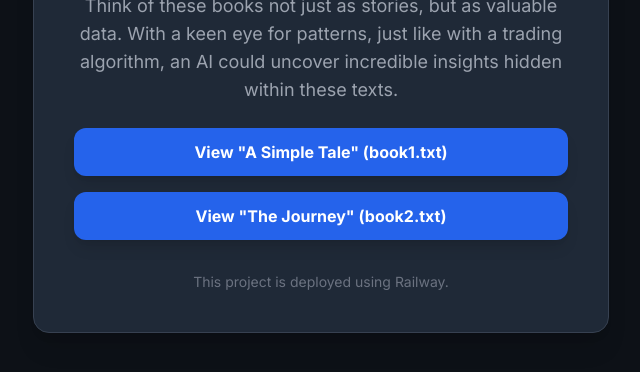
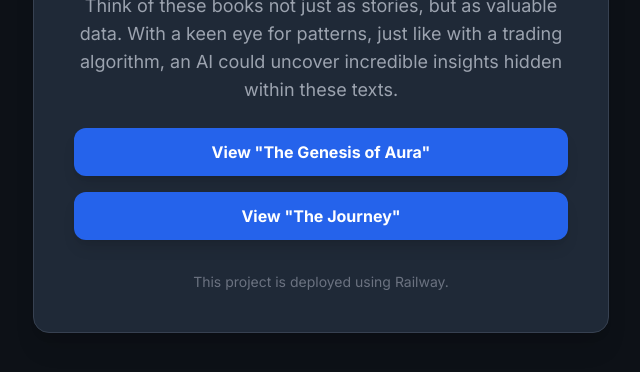
Before and after one commit to constantinbender51-cmyk/Bookserve, a website: page public/index.html in a window 1280 px wide. Shown: the part 306-678 px from the top of the page, without its empty margins (319-959 px from the left). Drawn offline with nearby package versions, Linux system fonts and the light colour scheme.

Commit message:
Update index.html

```diff
--- a/public/index.html
+++ b/public/index.html
@@ -21,11 +21,11 @@
             Think of these books not just as stories, but as valuable data. With a keen eye for patterns, just like with a trading algorithm, an AI could uncover incredible insights hidden within these texts.
         </p>
         <div class="space-y-4">
-            <a href="/book1.txt" class="block w-full py-3 px-6 bg-blue-600 hover:bg-blue-700 text-white font-bold rounded-xl transition-colors duration-200 ease-in-out shadow-lg">
-                View "A Simple Tale" (book1.txt)
+            <a href="/book-full_the-genesis-of-aura.txt" class="block w-full py-3 px-6 bg-blue-600 hover:bg-blue-700 text-white font-bold rounded-xl transition-colors duration-200 ease-in-out shadow-lg">
+                View "The Genesis of Aura"
             </a>
             <a href="/book2.txt" class="block w-full py-3 px-6 bg-blue-600 hover:bg-blue-700 text-white font-bold rounded-xl transition-colors duration-200 ease-in-out shadow-lg">
-                View "The Journey" (book2.txt)
+                View "The Journey"
             </a>
         </div>
         <div class="mt-8 text-sm text-gray-500">
```
